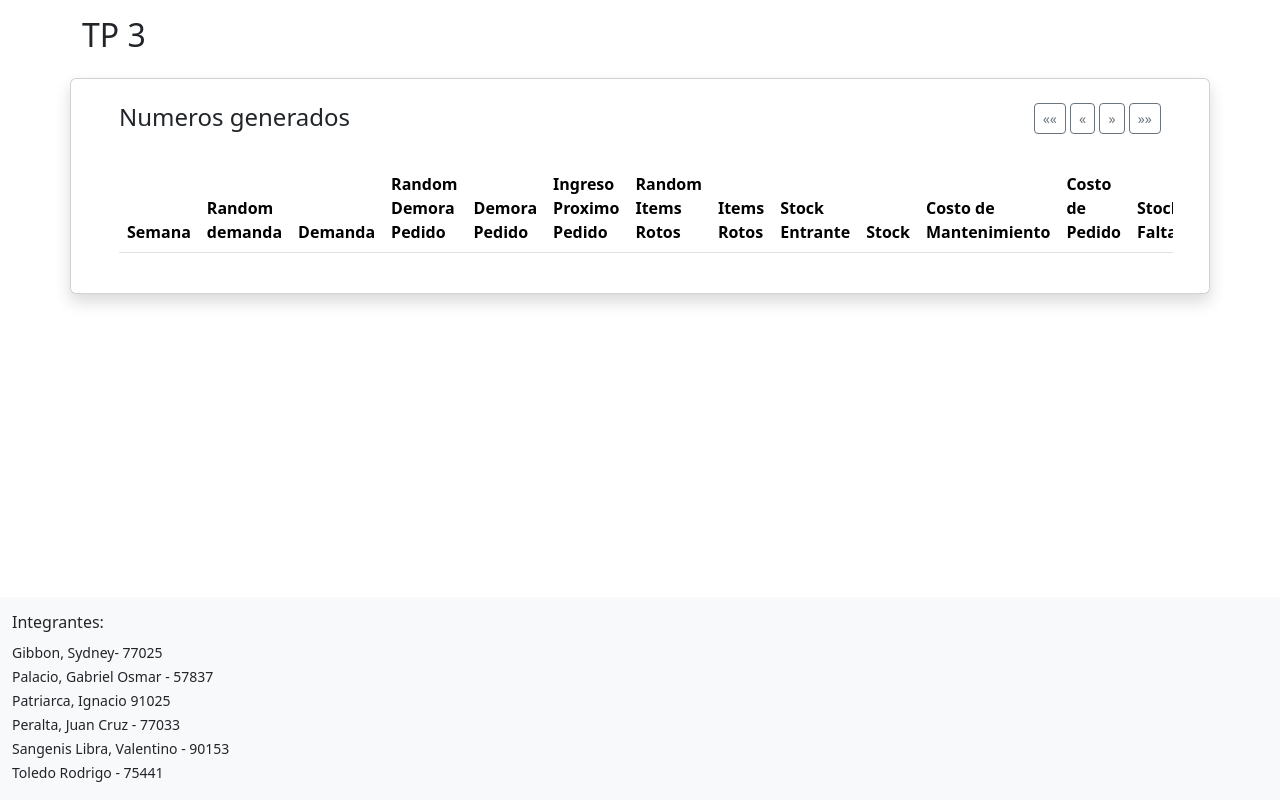
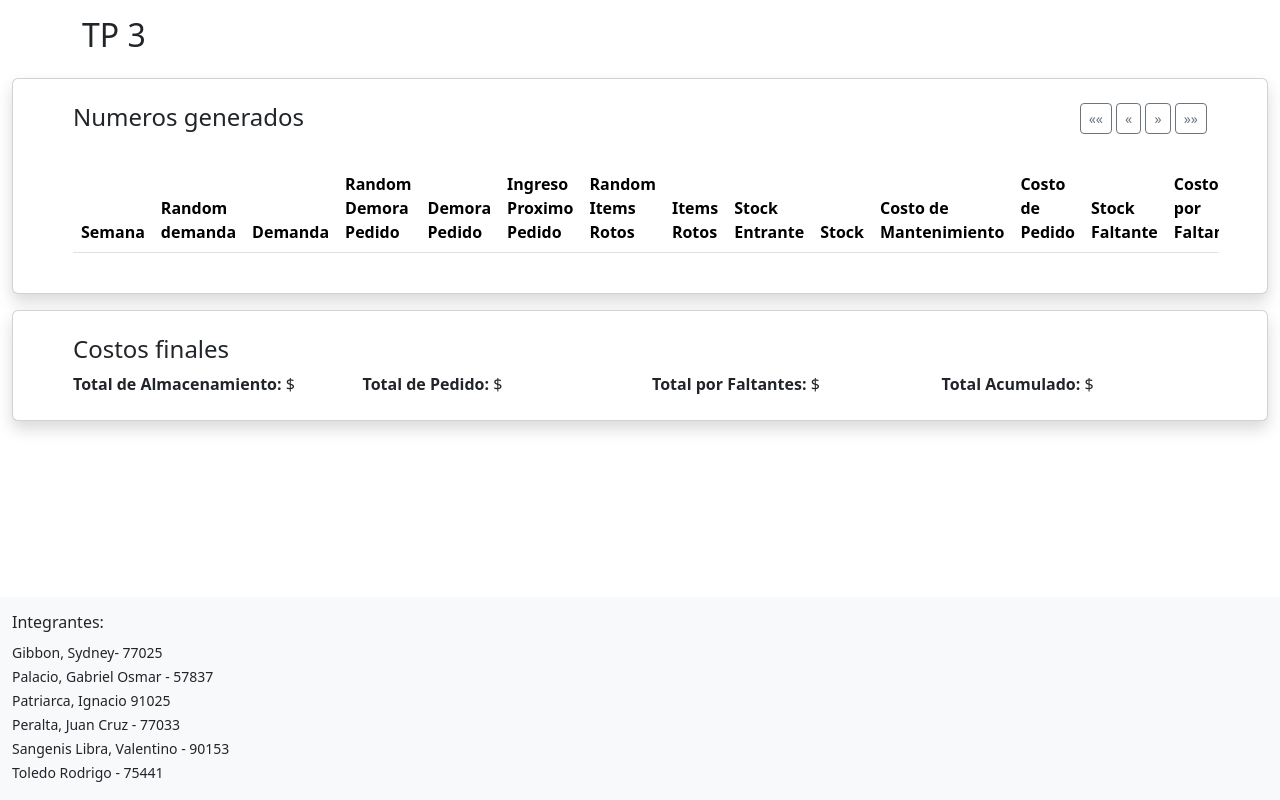
Before and after one commit to toledoarodrigo/SIM-2024, a Django app: template tp3/templates/tp3/results.html in a window 1280 px wide. Run offline with Django 3.2, Linux system fonts and the light colour scheme; the template is opened without the code that fills it, so the values that code supplies are empty.

Commit message:
Minor fixes

```diff
--- a/tp3/templates/tp3/results.html
+++ b/tp3/templates/tp3/results.html
@@ -6,7 +6,9 @@
       <h2>TP 3</h2>
     </div>
   </div>
-  <div class="container card card-body shadow my-3 py-4 px-5">
+  <div class="container-fluid">
+    <div class="card card-body shadow my-3 py-4 px-5">
+        <div class="container-fluid">
             <div class="row">
               <div class="col"><h4>Numeros generados</h4></div>
               <div class="col-auto">
@@ -39,12 +41,34 @@
                         <th scope="col">Costo Total de Mantenimiento</th>
                         <th scope="col">Costo Total de Pedido</th>
                         <th scope="col">Costo Total por Faltantes</th>
-                <th scope="col">Costo Total</th>
+                        <th scope="col">Costo Total Agregado</th>
                     </tr>
                   </thead>
                   <tbody id='results_table'>
                   </tbody>
                 </table>
+              </div>
+            </div>
+        </div>
+    </div>
+
+    <div class="card card-body shadow my-3 py-4 px-5">
+        <div class="container-fluid">
+            <div class="row">
+                <h4>Costos finales</h4>
+                <div class="col-3"">
+                    <span><strong>Total de Almacenamiento:</strong> $</span><span id="total-stock-cost"></span>
+                </div>
+                <div class="col-3"">
+                    <span><strong>Total de Pedido:</strong> $</span><span id="total-restock-cost"></span>
+                </div>
+                <div class="col-3"">
+                    <span><strong>Total por Faltantes:</strong> $</span><span id="total-missing-cost"></span>
+                </div>
+                <div class="col-3"">
+                    <span><strong>Total Acumulado:</strong> $</span><span id="total-cost"></span>
+                </div>
+            </div>
         </div>
     </div>
   </div>
@@ -58,6 +82,10 @@
   let pageSize = 1000;
   let pagesAmount = Math.ceil(items.length/pageSize);
   document.getElementById("lastBtn").setAttribute("onclick", `displayItems(${pagesAmount})`);
+    document.getElementById("total-stock-cost").innerHTML = items.at(-1).aggregated_maintenance_cost
+    document.getElementById("total-restock-cost").innerHTML = items.at(-1).aggregated_stock_request_cost
+    document.getElementById("total-missing-cost").innerHTML = items.at(-1).aggregated_missing_stock_cost
+    document.getElementById("total-cost").innerHTML = items.at(-1).aggregated_total_costs
 
   const displayItems = (page) => {
     if (page === undefined) {
--- a/tp3/views.py
+++ b/tp3/views.py
@@ -115,6 +115,7 @@
                 next_state.used_delivery_stock = None
                 next_state.next_delivery = None
                 next_state.delivery_delay = None
+                next_state.random_delivery_delay = None
 
             if (next_state.stock < clients):
                 next_state.missing_items = clients - next_state.stock
@@ -130,7 +131,7 @@
             ):
                 delivery_delay, delivery_delay_random = \
                     self.delay_distribution.get_number_and_random()
-                next_state.delivery_delay_random = delivery_delay_random
+                next_state.random_delivery_delay = delivery_delay_random
                 next_state.delivery_delay = delivery_delay
                 next_state.next_delivery = next_state.week + delivery_delay
                 next_state.requested_restock_count += 1
```
Lines whose indentation alone changed are shown as unchanged.
